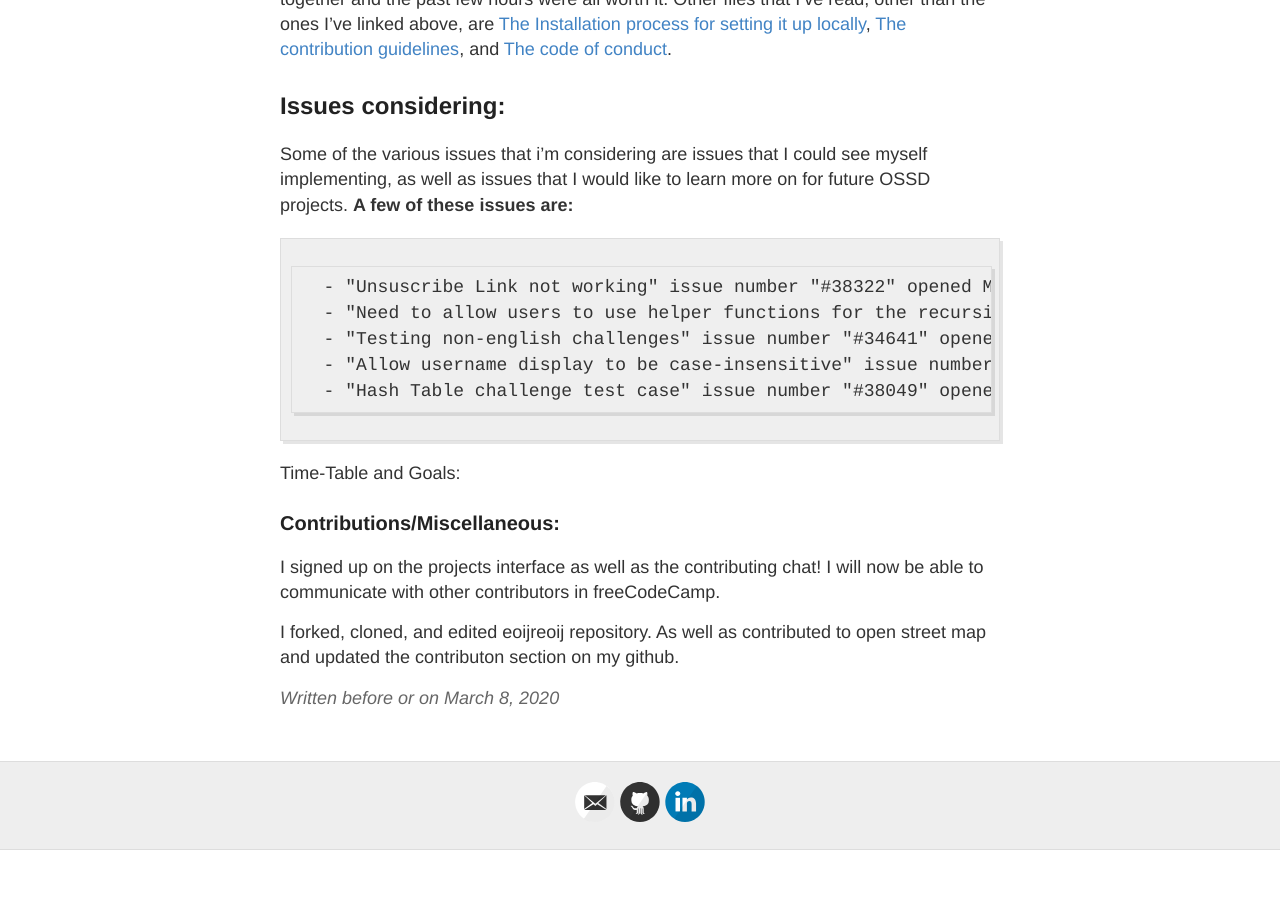
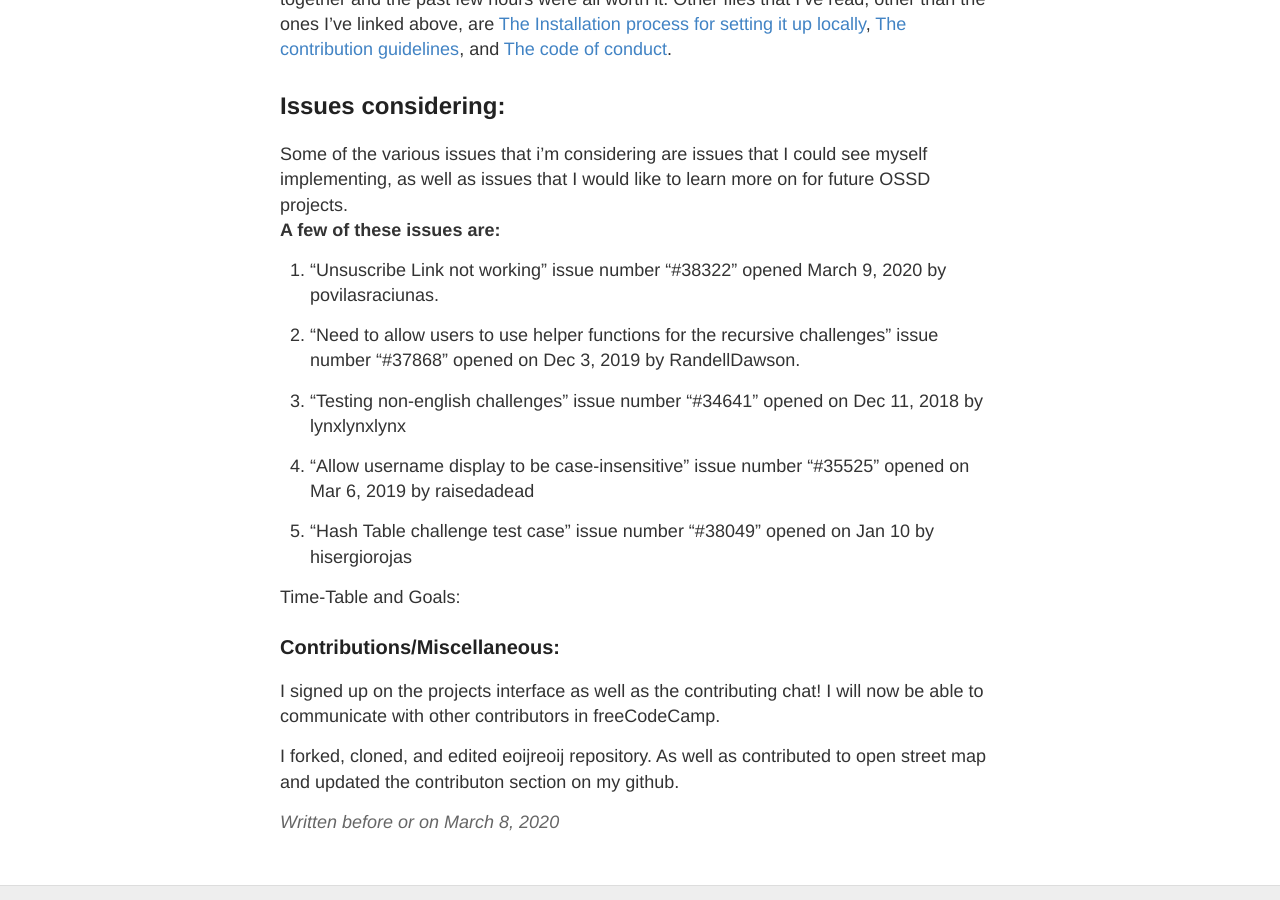
Before and after one commit to hunter-college-ossd-spr-2020/MarceloDamian-weekly, a Jekyll site: the page built from _posts/2020-03-08-week06.md, in a window 1280 px wide and 900 px high, scrolled down 726 px. Built offline with Jekyll 4.4.1, drawn with Linux system fonts in a browser that asks for light colours; before the commit the page ends 1576 px from its top, so only the background shows below that; part of the change alters nothing that is shown.

```diff
--- a/_posts/2020-03-08-week06.md
+++ b/_posts/2020-03-08-week06.md
@@ -11,13 +11,17 @@ Other files that I've read, other than the ones I've linked above, are [The Inst
 
 ## Issues considering:
    Some of the various issues that i'm considering are issues that I could see myself implementing, as well as issues that I would like to learn more on for future OSSD projects.
-   **A few of these issues are:**
+ **A few of these issues are:**
 
-      - "Unsuscribe Link not working" issue number "#38322" opened March 9, 2020 by povilasraciunas.
-      - "Need to allow users to use helper functions for the recursive challenges" issue number "#37868" opened on Dec 3, 2019 by RandellDawson.
-      - "Testing non-english challenges" issue number "#34641" opened on Dec 11, 2018 by lynxlynxlynx
-      - "Allow username display to be case-insensitive" issue number "#35525" opened on Mar 6, 2019 by raisedadead
-      - "Hash Table challenge test case" issue number "#38049" opened on Jan 10 by hisergiorojas
+1. "Unsuscribe Link not working" issue number "#38322" opened March 9, 2020 by povilasraciunas.
+
+2. "Need to allow users to use helper functions for the recursive challenges" issue number "#37868" opened on Dec 3, 2019 by RandellDawson.
+
+3. "Testing non-english challenges" issue number "#34641" opened on Dec 11, 2018 by lynxlynxlynx
+
+4. "Allow username display to be case-insensitive" issue number "#35525" opened on Mar 6, 2019 by raisedadead
+
+5. "Hash Table challenge test case" issue number "#38049" opened on Jan 10 by hisergiorojas
 
 
 Time-Table and Goals:
```
